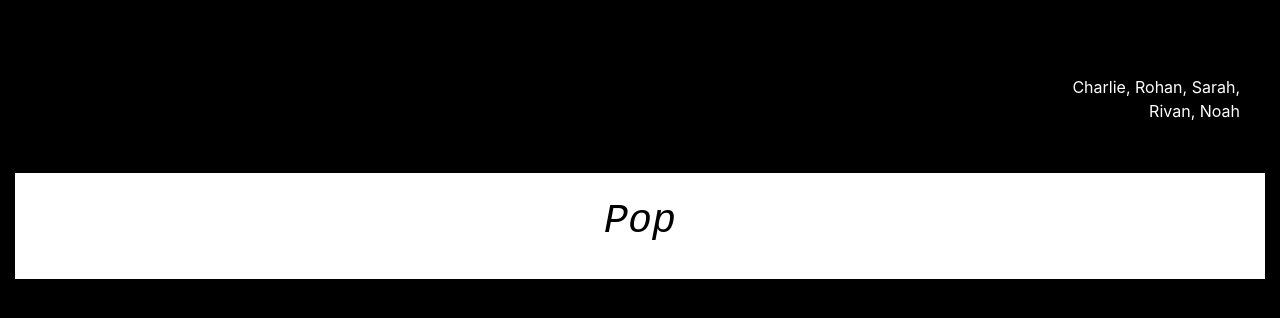
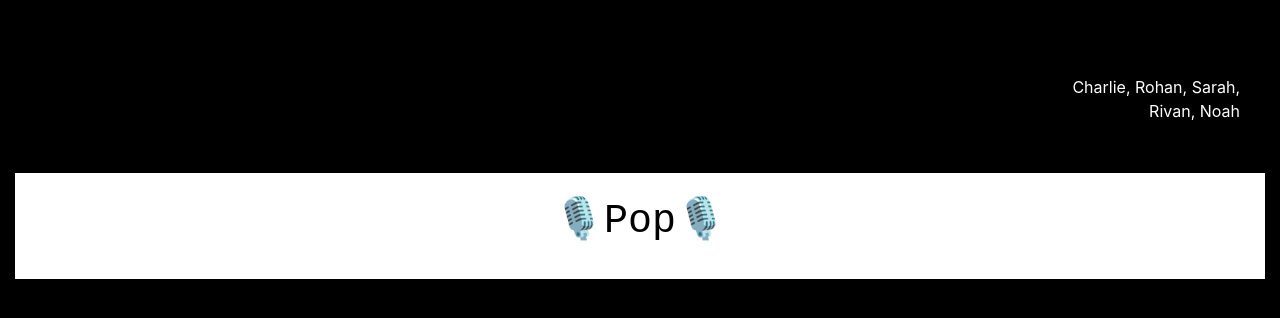
Before and after one commit to NoahPidding/Projectexploring, a Flask app: page /pop/ in a window 1280 px wide. Shown: the part 56-374 px from the top of the page. Run offline with Flask 2, Linux system fonts and the light colour scheme; some libraries are stand-ins or nearby versions.

Commit message:
Update pop.html

```diff
--- a/templates/pop.html
+++ b/templates/pop.html
@@ -8,5 +8,8 @@
 {% block style %}
 <div style="background-color:white;padding:2%;">
 		<div style="color:black; text-align:center;">
-      <h1 style="font-size: 200 px; font-family:Courier New; font-style: Italic">Pop</h1>
+      <h1 style="font-size: 200 px; font-family:Courier New; ">🎙️Pop🎙️</h1>
+    </div>
+</div>
+
 {% endblock %}
```
